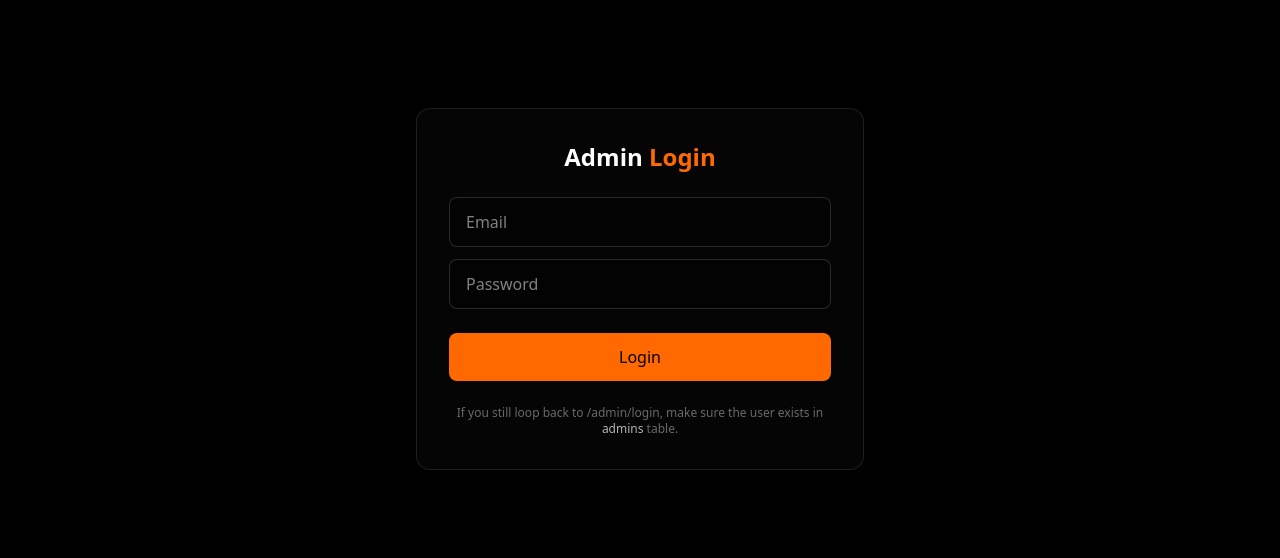
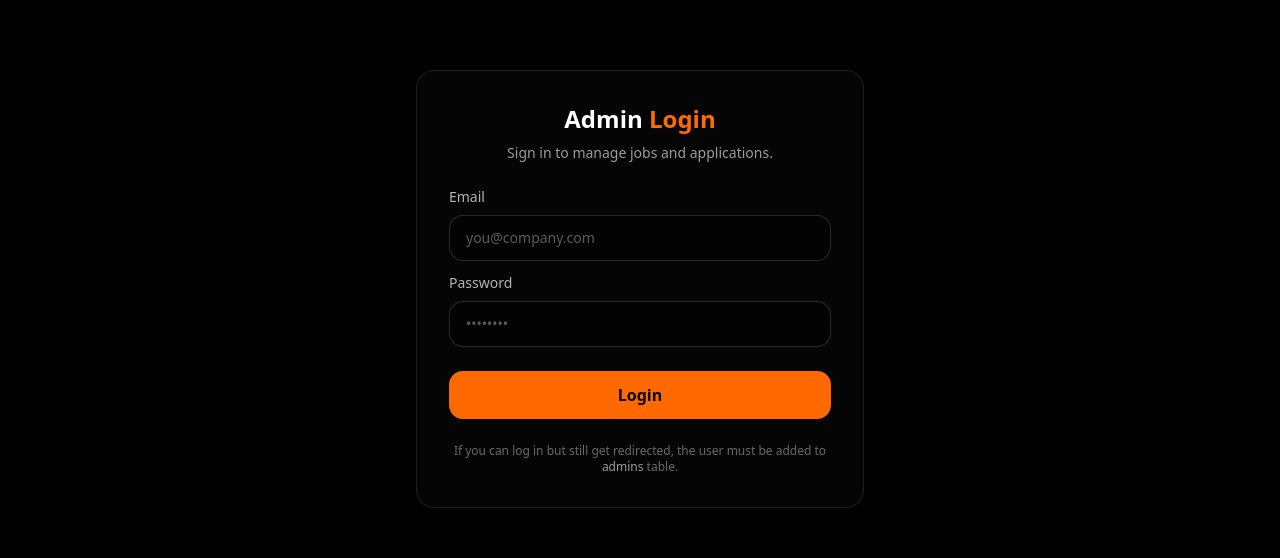
Before and after one commit to marinosgm/talentmasters, a Next.js app: page /admin/login in a window 1280 px wide. Shown: the part 180-738 px from the top of the page. Built offline with nearby package versions, Linux system fonts and the light colour scheme; no server answers; what @supabase/auth-helpers-nextjs would draw is missing.

Commit message:
new changes logout fixed

```diff
--- a/src/app/admin/login/page.tsx
+++ b/src/app/admin/login/page.tsx
@@ -6,6 +6,7 @@ import { supabase } from "@/lib/supabase-browser";
 export default function AdminLoginPage() {
   const [email, setEmail] = useState("");
   const [password, setPassword] = useState("");
+
   const [error, setError] = useState<string | null>(null);
   const [loading, setLoading] = useState(false);
 
@@ -14,19 +15,53 @@ export default function AdminLoginPage() {
     setLoading(true);
     setError(null);
 
-    const { data, error } = await supabase.auth.signInWithPassword({
+    // 1) Sign in
+    const { error: signInError } = await supabase.auth.signInWithPassword({
       email,
       password,
     });
 
+    if (signInError) {
       setLoading(false);
-
-    if (error) {
-      setError(error.message);
+      setError(signInError.message);
       return;
     }
 
-    // ✅ Force a full navigation so middleware sees the cookie session immediately
+    // 2) Get user
+    const { data: userRes, error: userErr } = await supabase.auth.getUser();
+    const user = userRes?.user;
+
+    if (userErr || !user) {
+      await supabase.auth.signOut();
+      setLoading(false);
+      setError(userErr?.message || "Login failed. Please try again.");
+      return;
+    }
+
+    // 3) Check admins table (so user doesn't get stuck in redirect loop)
+    const { data: adminRow, error: adminErr } = await supabase
+      .from("admins")
+      .select("user_id")
+      .eq("user_id", user.id)
+      .maybeSingle();
+
+    if (adminErr) {
+      await supabase.auth.signOut();
+      setLoading(false);
+      setError(adminErr.message);
+      return;
+    }
+
+    if (!adminRow) {
+      await supabase.auth.signOut();
+      setLoading(false);
+      setError("You are not authorized to access the admin area.");
+      return;
+    }
+
+    setLoading(false);
+
+    // 4) Hard navigate so middleware sees cookie session immediately
     window.location.href = "/admin/jobs";
   }
 
@@ -34,50 +69,62 @@ export default function AdminLoginPage() {
     <div className="min-h-screen flex items-center justify-center bg-black text-white px-4">
       <form
         onSubmit={handleLogin}
-        className="w-full max-w-md border border-white/10 rounded-xl p-6 sm:p-8 space-y-6 bg-white/[0.02]"
+        className="w-full max-w-md rounded-2xl border border-white/10 bg-white/[0.02] p-6 sm:p-8 shadow-[0_18px_60px_rgba(0,0,0,0.6)] space-y-6"
       >
-        <h1 className="text-2xl font-bold text-center">
+        <div className="text-center">
+          <h1 className="text-2xl font-bold">
             Admin <span className="text-orange-500">Login</span>
           </h1>
+          <p className="mt-2 text-sm text-white/60">
+            Sign in to manage jobs and applications.
+          </p>
+        </div>
 
-        {error && <p className="text-red-500 text-sm text-center">{error}</p>}
+        {error && (
+          <div className="rounded-xl border border-red-500/20 bg-red-500/10 px-4 py-3 text-sm text-red-200">
+            {error}
+          </div>
+        )}
 
         <div className="space-y-3">
+          <label className="block text-sm text-white/70">
+            Email
             <input
               type="email"
-            placeholder="Email"
+              placeholder="you@company.com"
               value={email}
               onChange={(e) => setEmail(e.target.value)}
               required
               autoComplete="email"
-            className="w-full bg-black/40 border border-white/15 px-4 py-3 rounded-md outline-none focus:border-orange-500/60"
+              className="mt-2 w-full rounded-xl border border-white/15 bg-black/40 px-4 py-3 text-white placeholder:text-white/35 outline-none transition focus:border-orange-500/60"
             />
+          </label>
 
+          <label className="block text-sm text-white/70">
+            Password
             <input
               type="password"
-            placeholder="Password"
+              placeholder="••••••••"
               value={password}
               onChange={(e) => setPassword(e.target.value)}
               required
               autoComplete="current-password"
-            className="w-full bg-black/40 border border-white/15 px-4 py-3 rounded-md outline-none focus:border-orange-500/60"
+              className="mt-2 w-full rounded-xl border border-white/15 bg-black/40 px-4 py-3 text-white placeholder:text-white/35 outline-none transition focus:border-orange-500/60"
             />
+          </label>
         </div>
 
         <button
           disabled={loading}
-          className="w-full bg-orange-500 text-black py-3 rounded-md font-medium hover:bg-orange-400 transition disabled:opacity-50"
+          className="w-full rounded-xl bg-orange-500 py-3 font-semibold text-black transition hover:bg-orange-400 disabled:opacity-50"
         >
           {loading ? "Signing in..." : "Login"}
         </button>
 
-        {/* Optional: quick debug (remove later) */}
-        {process.env.NODE_ENV !== "production" && (
-          <p className="text-xs text-white/40 text-center">
-            If you still loop back to /admin/login, make sure the user exists in{" "}
-            <span className="text-white/70">admins</span> table.
+        <p className="text-center text-xs text-white/40">
+          If you can log in but still get redirected, the user must be added to{" "}
+          <span className="text-white/60">admins</span> table.
         </p>
-        )}
       </form>
     </div>
   );
--- a/src/app/admin/logout/route.ts
+++ b/src/app/admin/logout/route.ts
@@ -1,9 +1,12 @@
 import { NextResponse } from "next/server";
+import type { NextRequest } from "next/server";
 import { createServerClient } from "@supabase/auth-helpers-nextjs";
-import type { NextRequest } from "next/server";
 
 export async function POST(req: NextRequest) {
-  const res = NextResponse.redirect(new URL("/admin/login", req.url));
+  // 303 is best practice after POST -> GET
+  const res = NextResponse.redirect(new URL("/admin/login", req.url), {
+    status: 303,
+  });
 
   const supabase = createServerClient(
     process.env.NEXT_PUBLIC_SUPABASE_URL!,
@@ -17,7 +20,8 @@ export async function POST(req: NextRequest) {
           res.cookies.set({ name, value, ...options });
         },
         remove(name: string, options: any) {
-          res.cookies.set({ name, value: "", ...options });
+          // ensure deletion
+          res.cookies.set({ name, value: "", ...options, maxAge: 0 });
         },
       },
     }
```
Lines whose indentation alone changed are shown as unchanged.
